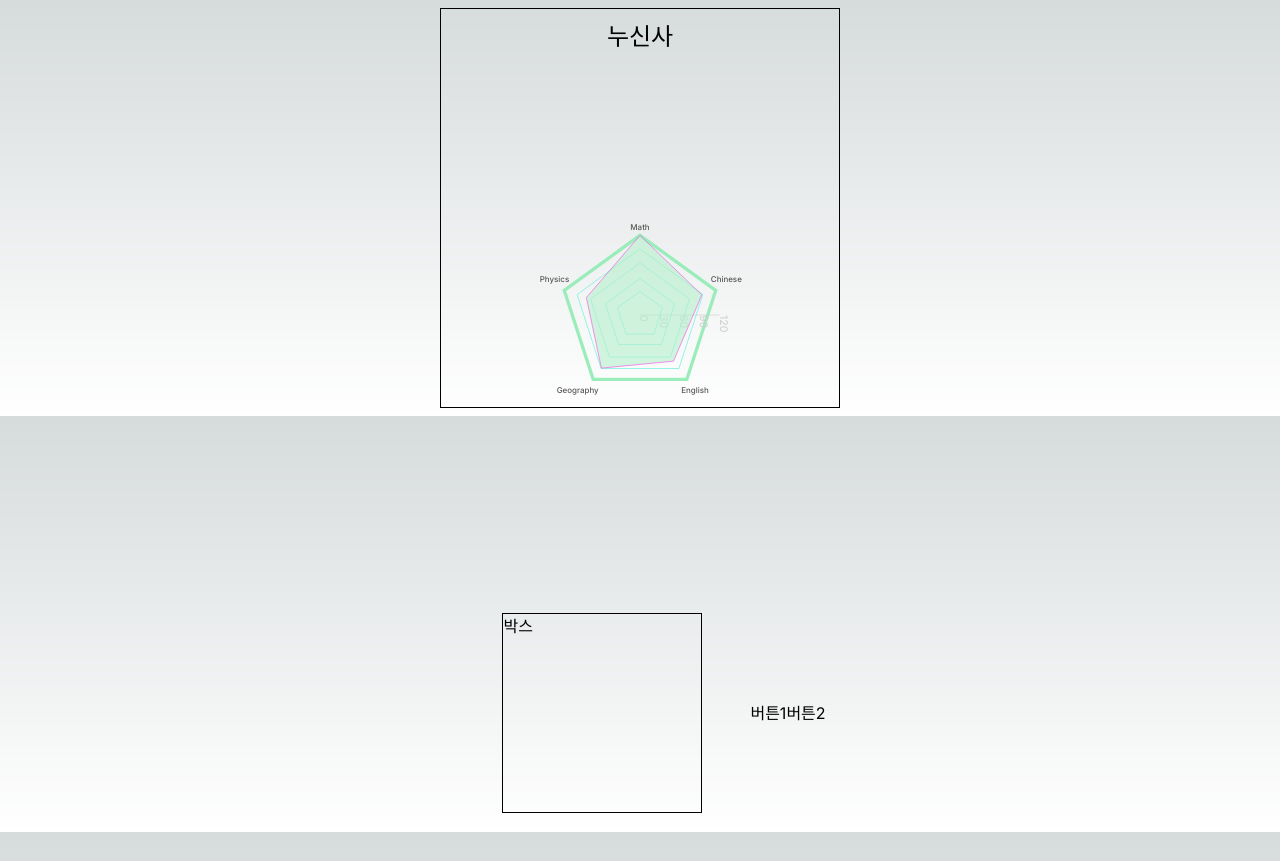
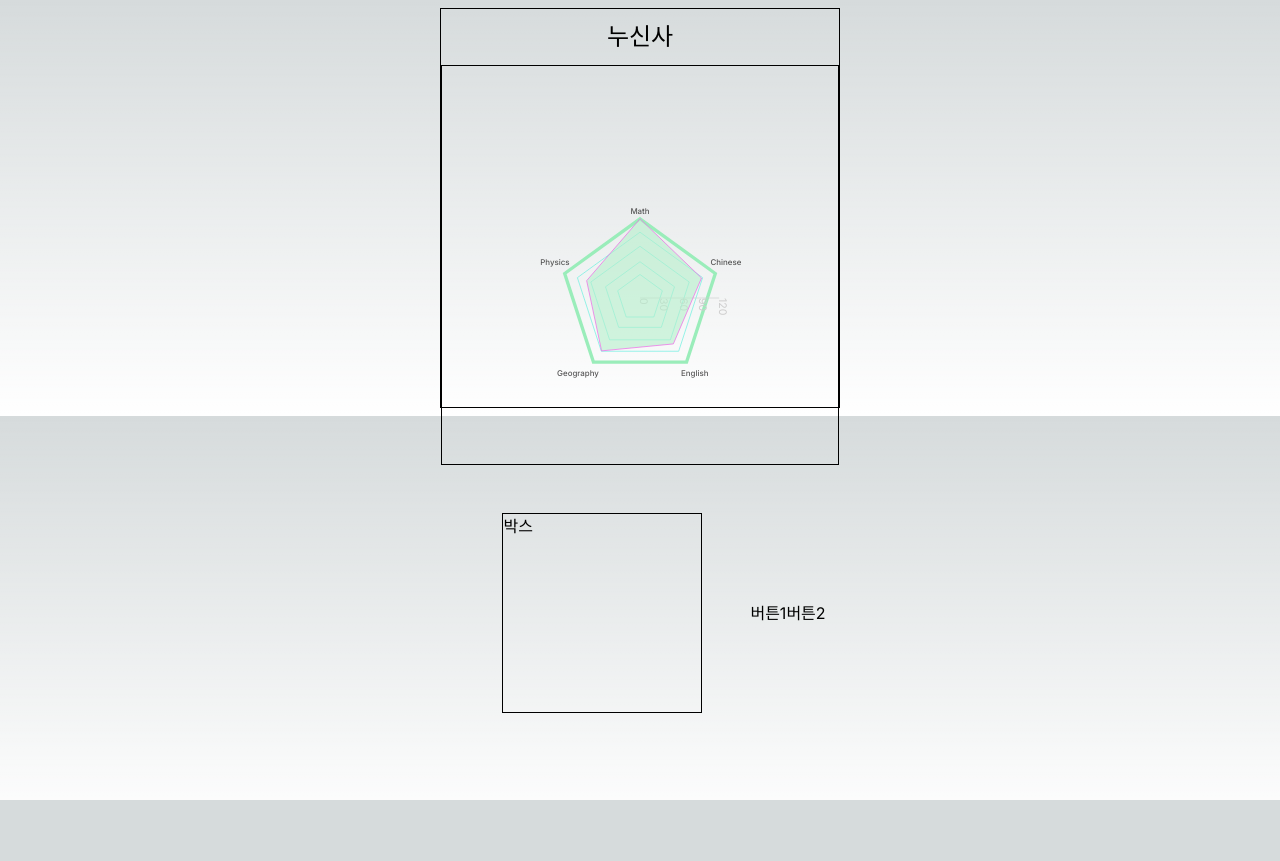
Before and after one commit to changwoo-yu/chart, a Next.js app: page / in a window 1280 px wide. After the commit the page ends 800 px from the top, so only its background shows below. Built offline with nearby package versions, Linux system fonts and the light colour scheme.

Commit message:
feat: customTick 컴포넌트에 스타일을 props로 넘겨주기 위해 코드 수정

```diff
--- a/src/components/charts/exerAmountChart/index.tsx
+++ b/src/components/charts/exerAmountChart/index.tsx
@@ -83,10 +83,10 @@
   );
 };
 
-export default function ExerAmountChart() {
+export default function ExerAmountChart({ border }: { border: string }) {
   const chartId = useId();
   return (
-    <RadarChart id={chartId} cx={300} cy={250} outerRadius={120} width={600} height={500} data={data}>
+    <RadarChart className={`${border} `} id={chartId} cy={250} outerRadius={120} width={600} height={400} data={data}>
       {CustomPolarGrid({
         cx: 300,
         cy: 250,
```
